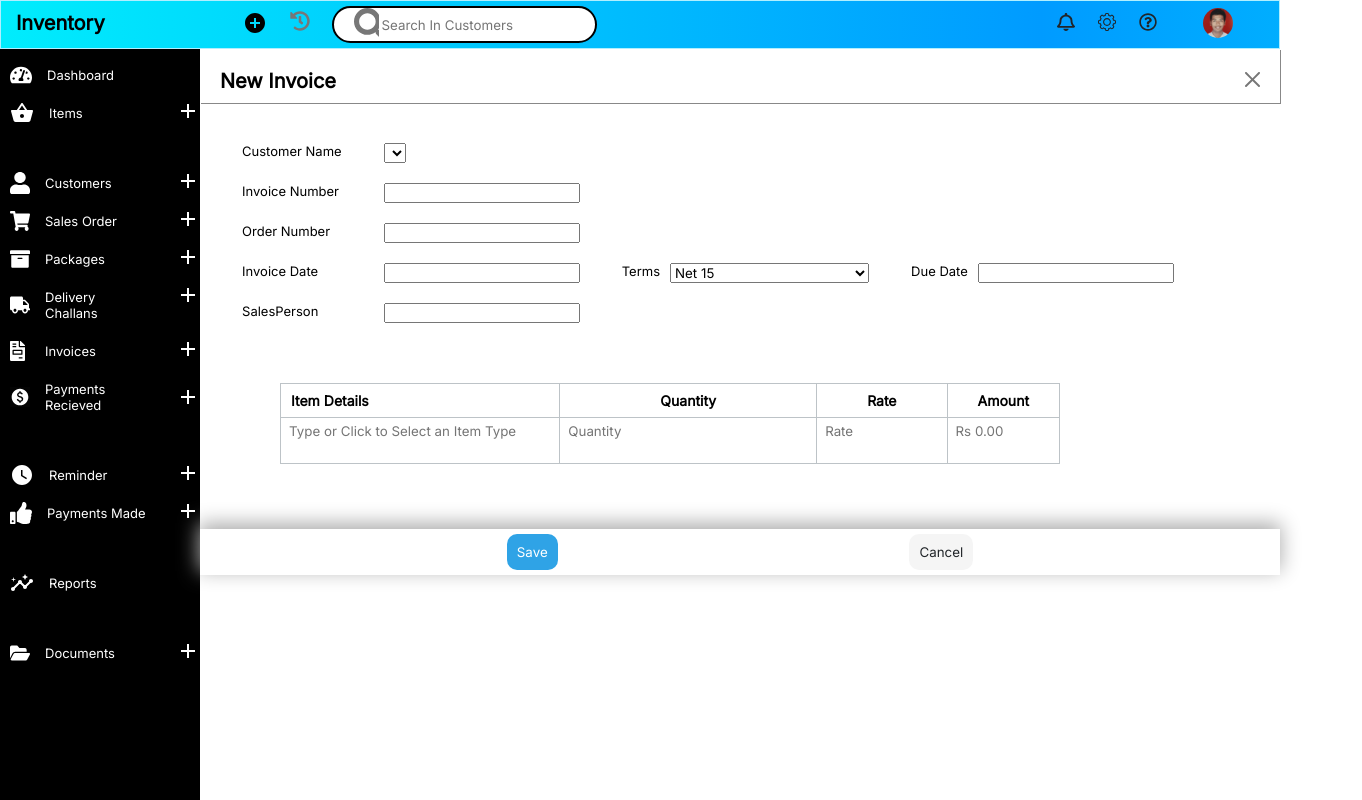
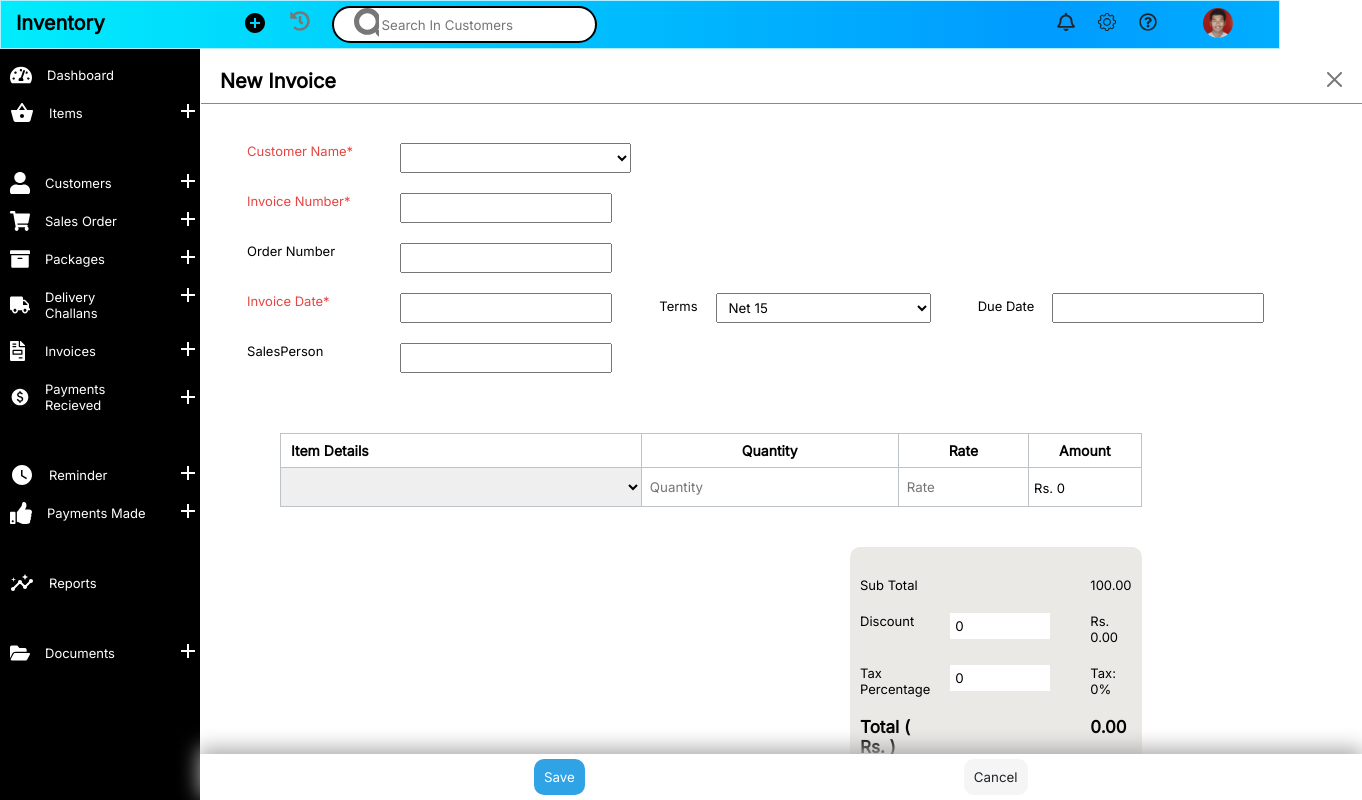
Before and after one commit to Visionaries007/inventory-final, a React (Create React App) app: page /addinvoice in a window 1280 px wide. Shown: the top 800 px of the page, 1362 px wide, since content can reach past the window. Built offline with nearby package versions, Linux system fonts and the light colour scheme; no server answers.

Commit message:
invoice edited

```diff
--- a/src/App.js
+++ b/src/App.js
@@ -102,7 +102,7 @@ function App() {
               <DisplayDeliveryChallans />
             </Route>
             <Route path="/addinvoice">
-              <AddInvoice customer={customer} />
+              <AddInvoice customer={customer} item={item} />
             </Route>
             <Route path="/displayinvoice">
               <DisplayInvoice customer={customer} />
--- a/src/Cards/invoiceitemtable.js
+++ b/src/Cards/invoiceitemtable.js
@@ -1,7 +1,42 @@
-import React from "react";
+import React, { useState, useEffect } from "react";
 import styled from "styled-components";
 
-const invoiceitemtable = () => {
+const Invoiceitemtable = ({
+  item,
+  itemdetail,
+  setitemdetail,
+  quantity,
+  setquantity,
+  rate,
+  setrate,
+  amount,
+  setamount,
+  price,
+}) => {
+  useEffect(() => {
+    console.log(item.item);
+    var x = 0;
+    console.log(item.item);
+    if (item.item !== undefined) {
+      for (x = 0; x < item.item.length; x++) {
+        var option1 = "<option >" + item.item[x].name + "</option>";
+        document.getElementById("detail").innerHTML += option1;
+      }
+    }
+  }, [item]);
+
+  const itemdetailhandler = (e) => {
+    setitemdetail(e.target.value);
+  };
+  const quantityhandler = (e) => {
+    setquantity(e.target.value);
+  };
+  const ratehandler = (e) => {
+    setrate(e.target.value);
+  };
+  const amounthandler = (e) => {
+    setamount(e.target.value);
+  };
   return (
     <Table>
       <table>
@@ -15,20 +50,17 @@ const invoiceitemtable = () => {
         </thead>
         <tbody>
           <tr>
-            <td>
-              <textarea
-                type="text"
-                placeholder="Type or Click to Select an Item Type"
-              ></textarea>
+            <td className="det">
+              <select className="detail" id="detail"></select>
             </td>
             <td>
-              <textarea type="text" placeholder="Quantity"></textarea>
+              <input type="number" min="0" placeholder="Quantity"></input>
             </td>
             <td>
-              <textarea type="text" placeholder="Rate"></textarea>
+              <input type="number" placeholder="Rate" min="0"></input>
             </td>
             <td>
-              <textarea type="text" placeholder="Rs 0.00"></textarea>
+              <label className="he">Rs. {amount}</label>
             </td>
           </tr>
         </tbody>
@@ -37,6 +69,7 @@ const invoiceitemtable = () => {
   );
 };
 const Table = styled.div`
+  font-size: 13px;
   padding: 2rem 22rem 0rem 8rem;
   table,
   th {
@@ -44,6 +77,11 @@ const Table = styled.div`
     padding: 8px 10px;
     border-collapse: collapse;
     border: 1px solid #bdc3c7;
+  }
+  .detail {
+    width: 100%;
+    border: none;
+    padding: 1rem 0rem;
   }
   .th2 {
     padding: 0rem 10rem 0rem 10rem;
@@ -53,6 +91,9 @@ const Table = styled.div`
   }
   .th4 {
     padding: 0rem 3rem 0rem 3rem;
+  }
+  .he {
+    padding-left: 0.5rem;
   }
   th,
   td {
@@ -64,8 +105,8 @@ const Table = styled.div`
     border-collapse: collapse;
     border: 1px solid #bdc3c7;
   }
-  textarea {
-    padding: 5px 8px;
+  input {
+    padding: 10px 8px;
     width: 100%;
     height: 100%;
     border-style: none;
@@ -76,4 +117,4 @@ const Table = styled.div`
     }
   }
 `;
-export default invoiceitemtable;
+export default Invoiceitemtable;
--- /dev/null
+++ b/src/Cards/invoicetotal.js
@@ -0,0 +1,132 @@
+import React, { useState, useEffect } from "react";
+import styled from "styled-components";
+const InvoiceTotal = ({
+  subtotal,
+  setsubtotal,
+  discount,
+  setdiscount,
+  tax,
+  settax,
+  price,
+}) => {
+  const discounthandler = (e) => {
+    setdiscount(e.target.value);
+    setsubtotal(
+      parseInt(price) + parseInt((tax * price) / 100) - parseInt(e.target.value)
+    );
+  };
+
+  const taxhandler = (e) => {
+    settax(e.target.value);
+    setsubtotal(
+      parseInt(price) +
+        parseInt((e.target.value * price) / 100) -
+        parseInt(discount)
+    );
+  };
+
+  return (
+    <Grider>
+      <div className="d1">
+        <label htmlFor="subtotal">Sub Total</label>
+      </div>
+      <div className="d2">
+        <label>{price}.00</label>
+      </div>
+      <div className="d3">
+        <label htmlFor="discount">Discount</label>
+      </div>
+      <div className="d4">
+        <input
+          onChange={discounthandler}
+          id="discount"
+          value={discount}
+          type="number"
+          min="0"
+        ></input>
+      </div>
+      <div className="d5">
+        <label htmlFor="discount">Rs. {discount}.00</label>
+      </div>
+      <div className="d6">
+        <label htmlFor="tax">Tax Percentage </label>
+      </div>
+      <div className="d7">
+        <input
+          onChange={taxhandler}
+          id="tax"
+          value={tax}
+          type="number"
+          min="0"
+        ></input>
+      </div>
+      <div className="d8">
+        <label htmlFor="tax">Tax: {tax}%</label>
+      </div>
+      <div className="d9">
+        <label>Total ( Rs. )</label>
+      </div>
+      <div className="d10">
+        <label>{subtotal}.00</label>
+      </div>
+    </Grider>
+  );
+};
+const Grider = styled.div`
+  font-size: 13px;
+  margin: 0rem 22rem 0rem 65rem;
+  border-radius: 1rem;
+  background: #ebe9e6;
+  padding: 3rem 1rem;
+  display: grid;
+  grid-gap: 2rem;
+  input {
+    width: 10rem;
+    border: none;
+    padding: 0.5rem 0.5rem;
+  }
+  .d1 {
+    grid-area: d1;
+  }
+  .d2 {
+    grid-area: d2;
+  }
+  .d3 {
+    grid-area: d3;
+  }
+  .d4 {
+    grid-area: d4;
+  }
+  .d5 {
+    grid-area: d5;
+  }
+  .d6 {
+    grid-area: d6;
+  }
+  .d7 {
+    grid-area: d7;
+  }
+  .d8 {
+    grid-area: d8;
+  }
+  .d9 {
+    grid-area: d9;
+    label {
+      font-size: 1.7rem;
+      font-weight: bold;
+    }
+  }
+  .d10 {
+    grid-area: d10;
+    label {
+      font-size: 1.7rem;
+      font-weight: bold;
+    }
+  }
+  grid-template-areas:
+    "d1 . . d2"
+    "d3 d4 . d5"
+    "d6 d7 . d8"
+    "d9 . . d10";
+`;
+export default InvoiceTotal;
--- a/src/pages/addCustomer.js
+++ b/src/pages/addCustomer.js
@@ -35,7 +35,7 @@ const AddCustomer = ({ customer, setcustomer, item, country }) => {
   const [reciveable, setreciveable] = useState("0");
   const [unusedcredit, setunusedcredit] = useState("0");
   const salution = ["Mr.", "Mrs.", "Ms.", "Miss.", "Dr."];
-   var flag=0;
+
  useEffect(() => {
     console.log(item.item);
     var x = 0;
@@ -46,12 +46,11 @@ const AddCustomer = ({ customer, setcustomer, item, country }) => {
       }
 
     }
-      if (item.item !== undefined && flag==0) {
+      if (item.item !== undefined ) {
       for (x = 0; x < item.item.length; x++) {
         var option1 = "<option >" + item.item[x].name + "</option>";
         document.getElementById("customerdisplayname").innerHTML += option1;
       }
-      flag=1;
     }
   },[item]);
 
@@ -199,7 +198,7 @@ const AddCustomer = ({ customer, setcustomer, item, country }) => {
       <Heading12>
         <h3>New Customer</h3>
         <span>
-          <a className="labels" href="/displayItems">
+          <a className="labels" href="/displaycustomer">
             <img src={close} alt="" />
           </a>
         </span>
--- a/src/pages/addInvoice.js
+++ b/src/pages/addInvoice.js
@@ -2,7 +2,8 @@ import React, { useEffect, useState } from "react";
 import close from "../img/close.svg";
 import styled from "styled-components";
 import Invoicetable from "../Cards/invoiceitemtable";
-const Invoice = ({ customer }) => {
+import InvoiceTotal from "../Cards/invoicetotal";
+const Invoice = ({ customer, item }) => {
   const termsarr = [
     "Net 15",
     "Net 30",
@@ -15,23 +16,23 @@ const Invoice = ({ customer }) => {
   ];
 
   useEffect(() => {
+    console.log(item.item);
     var x = 0;
-    console.log(customer.customer);
-    if (termsarr !== undefined) {
+    if (termsarr !== undefined)
       for (x = 0; x < termsarr.length; x++) {
         var option12 = "<option >" + termsarr[x] + "</option>";
         document.getElementById("terms").innerHTML += option12;
       }
-    }
-    if (customer.customer !== undefined) {
+    if (customer.customer !== undefined)
       for (x = 0; x < customer.customer.length; x++) {
-        var option = "<option >" + customer.customer[x].firstname + "</option>";
-        document.getElementById("customename").innerHTML += option;
+        var option13 =
+          "<option >" + customer.customer[x].firstname + "</option>";
+        document.getElementById("customename").innerHTML += option13;
       }
-    }
-  }, []);
+  }, [customer]);
 
   const inputhandler = () => {};
+  const [price, setprice] = useState(100);
   const [customename, setcustomername] = useState("");
   const custnamehandler = (e) => {
     setcustomername(e.target.value);
@@ -60,12 +61,21 @@ const Invoice = ({ customer }) => {
   const salespersonhanlder = (e) => {
     setsalesperson(e.target.value);
   };
+  const [itemdetail, setitemdetail] = useState("");
+  const [quantity, setquantity] = useState("");
+  const [rate, setrate] = useState("");
+  const [amount, setamount] = useState(0);
+  const [subtotal, setsubtotal] = useState(0);
+  const [discount, setdiscount] = useState(0);
+  const [tax, settax] = useState(0);
+  const [total, settotal] = useState(0);
+
   return (
     <ItemMaking1>
       <Heading12>
         <h3>New Invoice</h3>
         <span>
-          <a className="labels" href="/displayItems">
+          <a className="labels" href="/displayinvoice">
             <img src={close} alt="" />
           </a>
         </span>
@@ -75,7 +85,7 @@ const Invoice = ({ customer }) => {
           <Top>
             <Grider>
               <div className="d1">
-                <label htmlFor="name">Customer Name</label>
+                <label htmlFor="name">Customer Name*</label>
               </div>
               <div className="d2">
                 <select
@@ -87,7 +97,7 @@ const Invoice = ({ customer }) => {
               </div>
 
               <div className="d3">
-                <label htmlFor="invoicenumber">Invoice Number</label>
+                <label htmlFor="invoicenumber">Invoice Number*</label>
               </div>
               <div className="d4">
                 <input
@@ -97,7 +107,6 @@ const Invoice = ({ customer }) => {
                   type="text"
                 ></input>
               </div>
-
               <div className="d5">
                 <label htmlFor="ordernumber">Order Number</label>
               </div>
@@ -109,9 +118,8 @@ const Invoice = ({ customer }) => {
                   type="text"
                 ></input>
               </div>
-
               <div className="d7">
-                <label htmlFor="invoicedater">Invoice Date</label>
+                <label htmlFor="invoicedater">Invoice Date*</label>
               </div>
               <div className="d8">
                 <input
@@ -121,7 +129,6 @@ const Invoice = ({ customer }) => {
                   type="text"
                 ></input>
               </div>
-
               <div className="d9">
                 <label htmlFor="terms">Terms</label>
                 <select
@@ -131,7 +138,6 @@ const Invoice = ({ customer }) => {
                   onChange={termshandler}
                 ></select>
               </div>
-
               <div className="d11">
                 <label htmlFor="duedate">Due Date</label>
                 <input
@@ -141,7 +147,6 @@ const Invoice = ({ customer }) => {
                   type="text"
                 ></input>
               </div>
-
               <div className="d13">
                 <label htmlFor="salesperson">SalesPerson</label>
               </div>
@@ -155,7 +160,32 @@ const Invoice = ({ customer }) => {
               </div>
             </Grider>
             <div>
-              <Invoicetable />
+              <Invoicetable
+                item={item}
+                amount={amount}
+                setamount={setamount}
+                itemdetail={itemdetail}
+                setitemdetail={setitemdetail}
+                quantity={quantity}
+                setquantity={setquantity}
+                rate={rate}
+                setrate={setrate}
+                price={price}
+                setprice={setprice}
+              />
+            </div>
+            <div>
+              <InvoiceTotal
+                subtotal={subtotal}
+                setsubtotal={setsubtotal}
+                discount={discount}
+                setdiscount={setdiscount}
+                tax={tax}
+                settax={settax}
+                total={total}
+                settotal={settotal}
+                price={price}
+              />
             </div>
           </Top>
           <Down>
@@ -212,14 +242,26 @@ const ItemMaking1 = styled.div`
 const Grider = styled.div`
   display: grid !important;
   grid-gap: 2rem;
+
+  select,
+  label,
+  input {
+    padding: 5px 8px;
+  }
+
   .d1 {
     grid-area: d1;
+    color: #e54643;
   }
   .d2 {
     grid-area: d2;
+    select {
+      width: 100%;
+    }
   }
   .d3 {
     grid-area: d3;
+    color: #e54643;
   }
   .d4 {
     grid-area: d4;
@@ -232,6 +274,7 @@ const Grider = styled.div`
   }
   .d7 {
     grid-area: d7;
+    color: #e54643;
   }
   .d8 {
     grid-area: d8;
```
